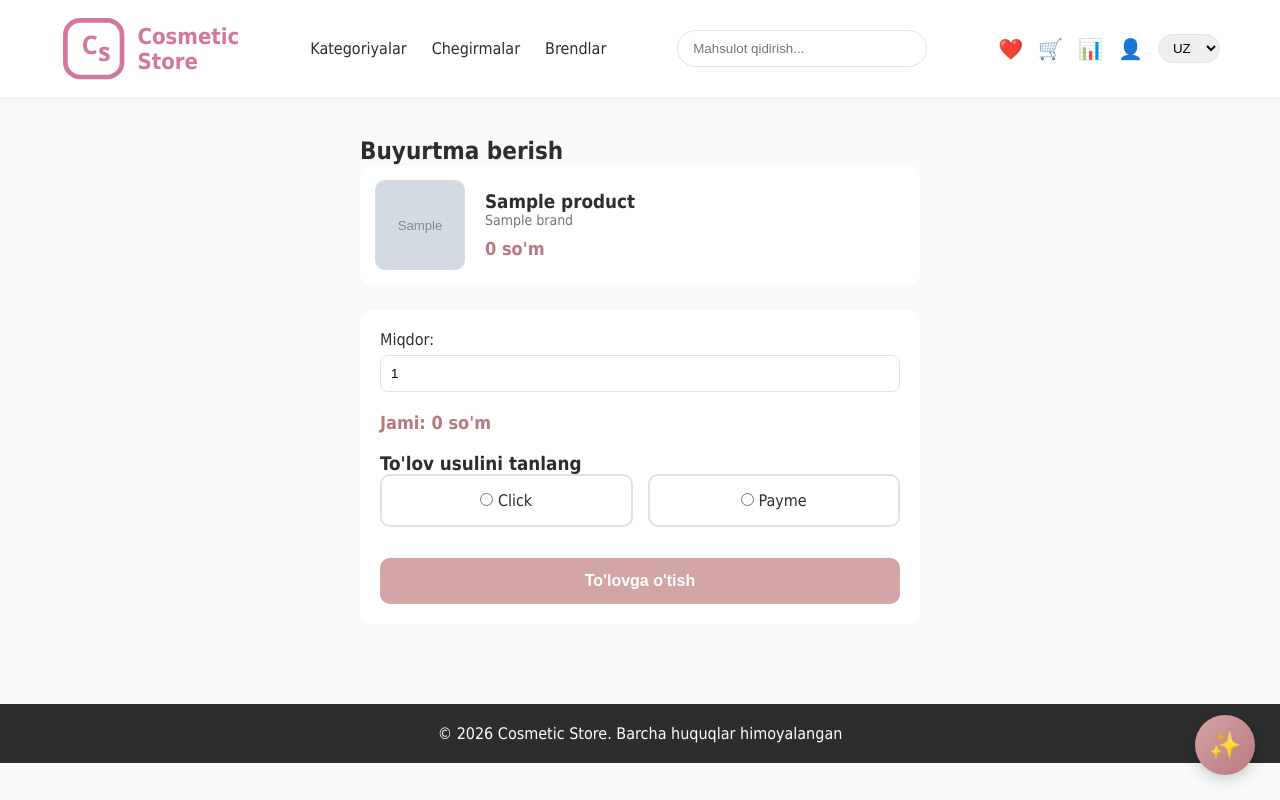
After one commit to rachelkim1998991-sketch/cosmetic-store, a Django app: page /checkout/1/ in a window 1280 px wide. The commit adds this page. Run offline with Django 5.2, Linux system fonts and the light colour scheme; a user stored in the database is signed in; tables that the repository leaves empty hold one stand-in row (values such as "Sample post"); grey boxes marked "Sample" are stand-in pictures.

Commit message:
Statistika sahifasi,order modeli,Click/Payme integrasiyasi test rejimida

```diff
--- a/shop/static/shop/css/style.css
+++ b/shop/static/shop/css/style.css
@@ -753,3 +753,148 @@ a{
     color: #e74c3c;
     font-weight: 700;
 }
+
+.checkout-page {
+    padding: 40px 0;
+}
+
+.checkout-container {
+    max-width: 600px;
+    margin: 0 auto;
+}
+
+.checkout-product {
+    display: flex;
+    gap: 20px;
+    align-items: center;
+    background-color: var(--white);
+    padding: 15px;
+    border-radius: 12px;
+    margin-bottom: 25px;
+}
+
+.checkout-product img, .checkout-product .product-img-placeholder {
+    width: 90px;
+    height: 90px;
+    object-fit: cover;
+    border-radius: 10px;
+}
+
+.checkout-form {
+    background-color: var(--white);
+    padding: 20px;
+    border-radius: 12px;
+}
+
+.checkout-form label {
+    display: block;
+    margin-bottom: 6px;
+    font-weight: 500;
+}
+
+.checkout-form input[type="number"] {
+    width: 100%;
+    padding: 10px;
+    border: 1px solid var(--border-color);
+    border-radius: 8px;
+    margin-bottom: 20px;
+}
+
+.payment-methods {
+    display: flex;
+    gap: 15px;
+    margin-bottom: 25px;
+}
+
+.payment-option {
+    flex: 1;
+    border: 2px solid var(--border-color);
+    border-radius: 10px;
+    padding: 15px;
+    text-align: center;
+    cursor: pointer;
+    transition: border-color 0.2s;
+}
+
+.payment-option:has(input:checked) {
+    border-color: var(--primary-color);
+    background-color: var(--accent-color);
+}
+
+.btn-checkout-submit {
+    width: 100%;
+    padding: 14px;
+    background-color: var(--primary-color);
+    color: var(--white);
+    border: none;
+    border-radius: 10px;
+    font-weight: 600;
+    font-size: 16px;
+    cursor: pointer;
+}
+
+.btn-checkout-submit:hover {
+    background-color: var(--primary-dark);
+}
+
+
+.success-page {
+    padding: 80px 0;
+}
+
+.success-box {
+    max-width: 450px;
+    margin: 0 auto;
+    text-align: center;
+    background-color: var(--white);
+    padding: 40px;
+    border-radius: 16px;
+    box-shadow: 0 4px 20px rgba(0,0,0,0.08);
+}
+
+.success-icon {
+    width: 70px;
+    height: 70px;
+    background-color: #27ae60;
+    color: var(--white);
+    border-radius: 50%;
+    display: flex;
+    align-items: center;
+    justify-content: center;
+    font-size: 32px;
+    margin: 0 auto 20px;
+}
+
+.success-box h2 {
+    margin-bottom: 10px;
+}
+
+.success-box p {
+    color: var(--text-light);
+    margin-bottom: 25px;
+}
+
+.checkout-total-line {
+    font-size: 18px;
+    font-weight: 700;
+    color: var(--primary-dark);
+    margin-bottom: 20px;
+}
+
+.cart-item-actions {
+    display: flex;
+    gap: 10px;
+}
+
+.btn-buy-now {
+    background-color: var(--primary-color);
+    color: var(--white);
+    padding: 8px 16px;
+    border-radius: 8px;
+    font-weight: 600;
+    font-size: 14px;
+}
+
+.btn-buy-now:hover {
+    background-color: var(--primary-dark);
+}
--- /dev/null
+++ b/shop/templates/shop/checkout.html
@@ -0,0 +1,61 @@
+{% extends 'base.html' %}
+{% load static %}
+{% load custom_filters %}
+
+{% block title %}Buyurtma berish - Cosmetic Store{% endblock %}
+
+{% block content %}
+
+<section class="checkout-page">
+    <div class="container checkout-container">
+        <h2>Buyurtma berish</h2>
+
+        <div class="checkout-product">
+            {% if product.image %}
+                <img src="{{ product.image.url }}" alt="{{ product.name }}">
+            {% else %}
+                <div class="product-img-placeholder"></div>
+            {% endif %}
+            <div>
+                <h3>{{ product.name }}</h3>
+                <p class="product-brand">{{ product.brand.name }}</p>
+                <p class="new-price">{{ product.final_price|uz_price }} so'm</p>
+            </div>
+        </div>
+
+        <form method="post" class="checkout-form">
+            {% csrf_token %}
+
+            <label for="quantity">Miqdor:</label>
+            <input type="number" name="quantity" id="quantity" value="1" min="1" max="{{ product.stock }}" onchange="updateCheckoutTotal()">
+
+            <p class="checkout-total-line">Jami: <span id="checkoutTotal">{{ product.final_price|uz_price }}</span> so'm</p>
+
+            <h3>To'lov usulini tanlang</h3>
+            <div class="payment-methods">
+                <label class="payment-option">
+                    <input type="radio" name="payment_method" value="click" required>
+                    <span>Click</span>
+                </label>
+                <label class="payment-option">
+                    <input type="radio" name="payment_method" value="payme" required>
+                    <span>Payme</span>
+                </label>
+            </div>
+
+            <button type="submit" class="btn-checkout-submit">To'lovga o'tish</button>
+        </form>
+    </div>
+</section>
+
+<script>
+    const unitPrice = {{ product.final_price }};
+
+    function updateCheckoutTotal() {
+        const qty = parseInt(document.getElementById('quantity').value) || 1;
+        const total = unitPrice * qty;
+        document.getElementById('checkoutTotal').textContent = total.toLocaleString('uz-UZ').replace(/,/g, '.');
+    }
+</script>
+
+{% endblock %}
--- a/shop/templates/shop/product_detail.html
+++ b/shop/templates/shop/product_detail.html
@@ -44,6 +44,7 @@
             <div class="product-detail-actions">
                 <button class="favorite-btn {% if product.id in user_favorite_ids %}active{% endif %}" onclick="toggleFavorite({{ product.id }}, this)">♥</button>
                 <button class="btn-add-cart" onclick="addToCart({{ product.id }}, this)">Savatga qo'shish</button>
+                <a href="{% url 'shop:checkout' product.id %}" class="btn-checkout-submit" style="text-decoration:none; display:inline-block; text-align:center;">Sotib olish</a>
             </div>
         </div>
 
--- a/shop/urls.py
+++ b/shop/urls.py
@@ -16,5 +16,11 @@ urlpatterns=[
     path('ai-assistant/',views.ai_assistant,name='ai_assistant'),
     path('product/<int:product_id>/', views.product_detail, name='product_detail'),
     path('stock-statistics/', views.stock_statistics, name='stock_statistics'),
+    path('checkout/<int:product_id>/', views.checkout, name='checkout'),
+    path('checkout/click-pay/<int:order_id>/', views.click_pay, name='click_pay'),
+    path('checkout/payme-pay/<int:order_id>/', views.payme_pay, name='payme_pay'),
+    path('payments/click/callback/', views.click_callback, name='click_callback'),
+    path('payments/payme/callback/', views.payme_callback, name='payme_callback'),
+    path('checkout/success/', views.checkout_success, name='checkout_success'),
 
 ]
--- a/shop/views.py
+++ b/shop/views.py
@@ -2,15 +2,22 @@ import os
 import json
 from google import genai
 
-from django.shortcuts import render
+from django.shortcuts import render,redirect,get_object_or_404
 from django.db.models import Q, Sum, Count
-from .models import Product, Category, Brand, Favorite, CartItem, Sale
+from .models import Product, Category, Brand, Favorite, CartItem, Sale,Order
 from datetime import timedelta
 from django.utils import timezone
 from django.contrib.auth.decorators import login_required
 from django.contrib.auth.decorators import user_passes_test
-from django.http import JsonResponse
+from django.http import JsonResponse,HttpResponse
 from django.views.decorators.http import require_POST
+from django.conf import settings
+from decimal import Decimal
+from django.views.decorators.csrf import csrf_exempt
+import hashlib
+import time
+import base64
+import json as json_lib
 
 def home(request):
     products=Product.objects.all()[:12]
@@ -174,7 +181,7 @@ BOSHQA QOIDALAR:
 2. Agar ro'yxatda mos mahsulot bo'lmasa, buni ochiq ayt.
 3. Javobni o'zbek tilida, qisqa va samimiy uslubda yoz.
 4. Tavsiya qilganda mahsulot nomini, brendini va narxini ayt, nima uchun mos kelishini tushuntir.
-5. Bir nechta mahsulot tavsiya qilishing mumkin, lekin 3 tadan oshirma.
+5. Bir nechta mahsulot tavsiya qilishing mumkin.
 6. FORMATLASH: agar javobingda bir nechta ma'lumot bandi bo'lsa (masalan mahsulot nomi, narxi, brendi, yoki buyurtma tafsilotlari), HAR BIR BANDNI ALOHIDA QATORGA yoz. Bir qatorga bir nechta bandni bitta chiziqcha bilan ajratib yozma. Muhim so'zlarni **qalin** qilib belgila
 
 MAHSULOTLAR RO'YXATI:
@@ -289,3 +296,234 @@ def stock_statistics(request):
         'expired_products': expired_products,
     }
     return render(request, 'shop/stock_statistics.html', context)
+
+
+@login_required
+def checkout(request, product_id):
+    product = Product.objects.get(id=product_id)
+
+    if request.method == 'POST':
+        payment_method = request.POST.get('payment_method')
+        quantity = int(request.POST.get('quantity', 1))
+        total_amount = product.final_price * quantity
+
+        order = Order.objects.create(
+            user=request.user,
+            product=product,
+            quantity=quantity,
+            total_amount=total_amount,
+            payment_method=payment_method,
+            status='pending',
+        )
+        order.transaction_id = f"order-{order.id}-{int(time.time())}"
+        order.save()
+
+        if payment_method == 'click':
+            return redirect('shop:click_pay', order_id=order.id)
+        elif payment_method == 'payme':
+            return redirect('shop:payme_pay', order_id=order.id)
+
+    context = {'product': product}
+    return render(request, 'shop/checkout.html', context)
+
+
+@login_required
+def click_pay(request, order_id):
+    order = get_object_or_404(Order, id=order_id, user=request.user)
+
+    return_url = request.build_absolute_uri('/checkout/success/')
+    click_url = (
+        f"https://my.click.uz/services/pay"
+        f"?service_id={settings.CLICK_SERVICE_ID}"
+        f"&merchant_id={settings.CLICK_MERCHANT_ID}"
+        f"&amount={order.total_amount}"
+        f"&transaction_param={order.transaction_id}"
+        f"&return_url={return_url}"
+    )
+    return redirect(click_url)
+
+
+@csrf_exempt
+def click_callback(request):
+    data = request.POST
+
+    click_trans_id = data.get('click_trans_id')
+    service_id = data.get('service_id')
+    merchant_trans_id = data.get('merchant_trans_id')
+    amount = data.get('amount')
+    action = data.get('action')
+    sign_time = data.get('sign_time')
+    sign_string = data.get('sign_string')
+    error = data.get('error')
+
+    try:
+        order = Order.objects.get(transaction_id=merchant_trans_id, payment_method='click')
+    except Order.DoesNotExist:
+        return JsonResponse({'error': -5, 'error_note': 'Buyurtma topilmadi'})
+
+    if action == '0':  # Prepare
+        expected_sign = hashlib.md5(
+            f"{click_trans_id}{service_id}{settings.CLICK_SECRET_KEY}{merchant_trans_id}{amount}{action}{sign_time}".encode()
+        ).hexdigest()
+
+        if sign_string != expected_sign:
+            return JsonResponse({'error': -1, 'error_note': 'Imzo mos emas'})
+
+        return JsonResponse({
+            'click_trans_id': click_trans_id,
+            'merchant_trans_id': merchant_trans_id,
+            'merchant_prepare_id': order.id,
+            'error': 0,
+            'error_note': 'Success',
+        })
+
+    elif action == '1':  # Complete
+        merchant_prepare_id = data.get('merchant_prepare_id')
+        expected_sign = hashlib.md5(
+            f"{click_trans_id}{service_id}{settings.CLICK_SECRET_KEY}{merchant_trans_id}{merchant_prepare_id}{amount}{action}{sign_time}".encode()
+        ).hexdigest()
+
+        if sign_string != expected_sign:
+            return JsonResponse({'error': -1, 'error_note': 'Imzo mos emas'})
+
+        if error and int(error) < 0:
+            order.status = 'failed'
+        else:
+            order.status = 'paid'
+            order.provider_transaction_id = click_trans_id
+            order.paid_at = timezone.now()
+        order.save()
+
+        return JsonResponse({
+            'click_trans_id': click_trans_id,
+            'merchant_trans_id': merchant_trans_id,
+            'merchant_confirm_id': order.id,
+            'error': 0,
+            'error_note': 'Success',
+        })
+
+    return JsonResponse({'error': -3, 'error_note': 'Noma\'lum amal'})
+
+
+
+@login_required
+def payme_pay(request, order_id):
+    order = get_object_or_404(Order, id=order_id, user=request.user)
+
+    amount_tiyin = int(order.total_amount * 100)  # Payme summani tiyinda kutadi
+    params = f"m={settings.PAYME_MERCHANT_ID};ac.order_id={order.id};a={amount_tiyin}"
+    encoded_params = base64.b64encode(params.encode()).decode()
+
+    payme_url = f"https://checkout.paycom.uz/{encoded_params}"
+    return redirect(payme_url)
+
+
+@csrf_exempt
+def payme_callback(request):
+    try:
+        body = json_lib.loads(request.body)
+    except (json_lib.JSONDecodeError, AttributeError):
+        return JsonResponse({'error': {'code': -32700, 'message': 'Parse error'}})
+
+    auth_header = request.META.get('HTTP_AUTHORIZATION', '')
+    expected_auth = 'Basic ' + base64.b64encode(f"Paycom:{settings.PAYME_SECRET_KEY}".encode()).decode()
+
+    if auth_header != expected_auth:
+        return JsonResponse({'error': {'code': -32504, 'message': 'Ruxsat yo\'q'}})
+
+    method = body.get('method')
+    params = body.get('params', {})
+    request_id = body.get('id')
+
+    if method == 'CheckPerformTransaction':
+        order_id = params.get('account', {}).get('order_id')
+        try:
+            order = Order.objects.get(id=order_id, payment_method='payme')
+        except Order.DoesNotExist:
+            return JsonResponse({'error': {'code': -31050, 'message': 'Buyurtma topilmadi'}, 'id': request_id})
+
+        return JsonResponse({'result': {'allow': True}, 'id': request_id})
+
+    elif method == 'CreateTransaction':
+        order_id = params.get('account', {}).get('order_id')
+        trans_id = params.get('id')
+        try:
+            order = Order.objects.get(id=order_id, payment_method='payme')
+        except Order.DoesNotExist:
+            return JsonResponse({'error': {'code': -31050, 'message': 'Buyurtma topilmadi'}, 'id': request_id})
+
+        order.provider_transaction_id = trans_id
+        order.save()
+
+        return JsonResponse({
+            'result': {
+                'create_time': int(time.time() * 1000),
+                'transaction': str(order.id),
+                'state': 1,
+            },
+            'id': request_id,
+        })
+
+    elif method == 'PerformTransaction':
+        trans_id = params.get('id')
+        try:
+            order = Order.objects.get(provider_transaction_id=trans_id)
+        except Order.DoesNotExist:
+            return JsonResponse({'error': {'code': -31003, 'message': 'Tranzaksiya topilmadi'}, 'id': request_id})
+
+        order.status = 'paid'
+        order.paid_at = timezone.now()
+        order.save()
+
+        return JsonResponse({
+            'result': {
+                'transaction': str(order.id),
+                'perform_time': int(time.time() * 1000),
+                'state': 2,
+            },
+            'id': request_id,
+        })
+
+    elif method == 'CancelTransaction':
+        trans_id = params.get('id')
+        try:
+            order = Order.objects.get(provider_transaction_id=trans_id)
+        except Order.DoesNotExist:
+            return JsonResponse({'error': {'code': -31003, 'message': 'Tranzaksiya topilmadi'}, 'id': request_id})
+
+        order.status = 'cancelled'
+        order.save()
+
+        return JsonResponse({
+            'result': {
+                'transaction': str(order.id),
+                'cancel_time': int(time.time() * 1000),
+                'state': -1,
+            },
+            'id': request_id,
+        })
+
+    elif method == 'CheckTransaction':
+        trans_id = params.get('id')
+        try:
+            order = Order.objects.get(provider_transaction_id=trans_id)
+        except Order.DoesNotExist:
+            return JsonResponse({'error': {'code': -31003, 'message': 'Tranzaksiya topilmadi'}, 'id': request_id})
+
+        state_map = {'pending': 1, 'paid': 2, 'cancelled': -1, 'failed': -2}
+        return JsonResponse({
+            'result': {
+                'create_time': int(order.created_at.timestamp() * 1000),
+                'perform_time': int(order.paid_at.timestamp() * 1000) if order.paid_at else 0,
+                'cancel_time': 0,
+                'transaction': str(order.id),
+                'state': state_map.get(order.status, 1),
+            },
+            'id': request_id,
+        })
+
+    return JsonResponse({'error': {'code': -32601, 'message': 'Metod topilmadi'}, 'id': request_id})
+
+@login_required
+def checkout_success(request):
+    return render(request, 'shop/checkout_success.html')
```
Also changed, not shown: core/settings.py (+7 -0 lines), shop/admin.py (+9 -1 lines), shop/models.py (+31 -0 lines), shop/templates/shop/cart.html (+5 -3 lines), shop/templates/shop/checkout_success.html (added, +19 -0 lines), shop/migrations/0003_order.py (added).
